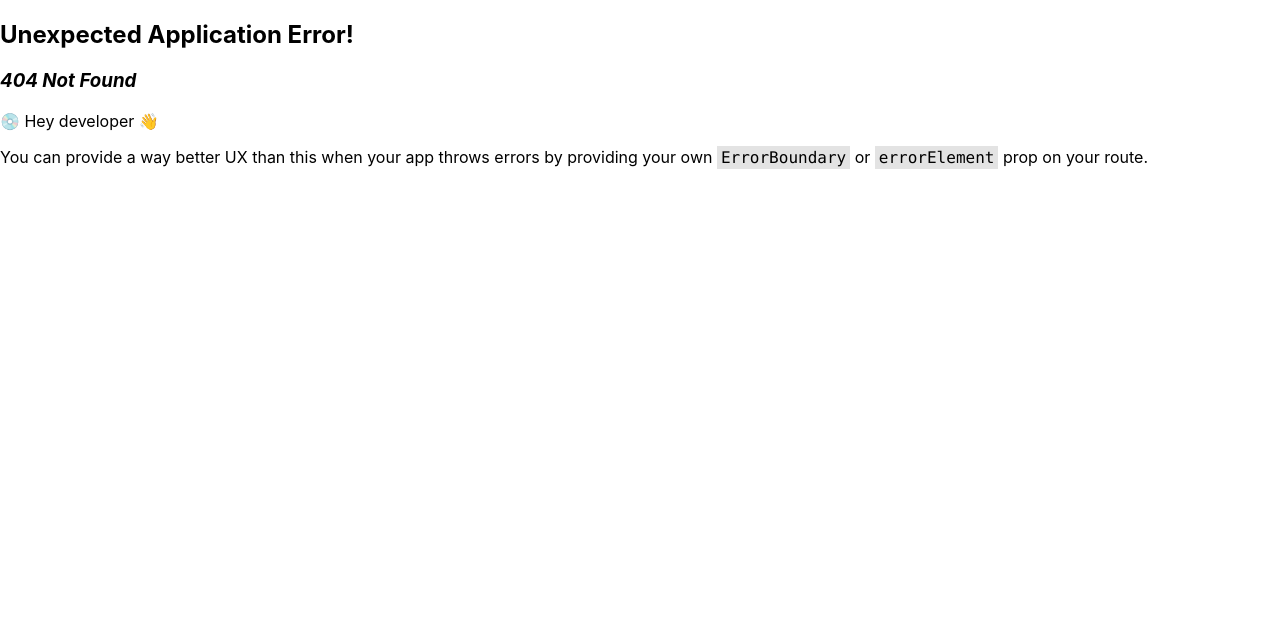
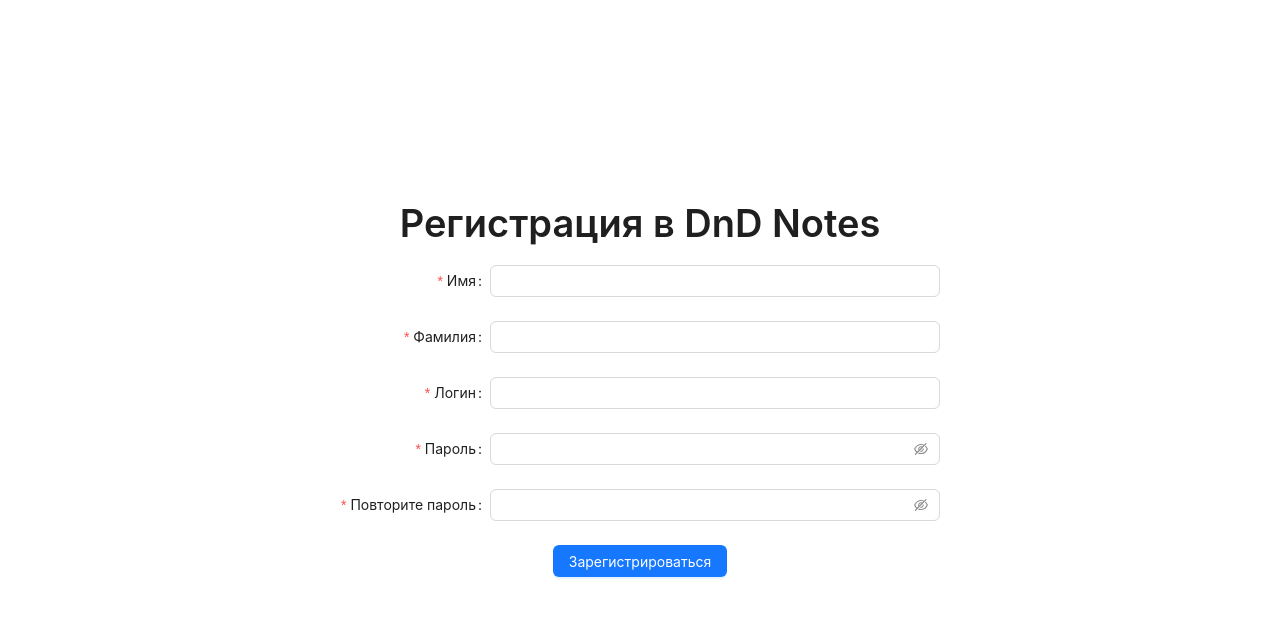
Before and after one commit to SugawaraKoushi/dnd-notes-client-app, a React (Create React App) app: page /register in a window 1280 px wide. Before the commit this address had no page. Shown: the top 618 px of the page. Built offline with nearby package versions, Linux system fonts and the light colour scheme.

Commit message:
Add server login validation

```diff
--- a/src/components/auth/Login.jsx
+++ b/src/components/auth/Login.jsx
@@ -72,7 +72,6 @@ const Login = () => {
                         <Link to="">Забыл пароль</Link>
                     </Flex>
                 </Form.Item>
-
                 <Form.Item>
                     <Button block type="primary" htmlType="submit">
                         Войти
--- a/src/components/auth/Registration.jsx
+++ b/src/components/auth/Registration.jsx
@@ -0,0 +1,142 @@
+import { Button, Form, Input, Typography } from "antd";
+import axios from "axios";
+
+const Registration = () => {
+    const { Title } = Typography;
+
+    const onFinish = () => {};
+
+    const validateLogin = async (username) => {
+        if (username.length < 3) {
+            return Promise.reject(
+                new Error("Логин должен содержать более 2-х символов!")
+            );
+        }
+
+        const url = "http://localhost:8080/api/users/is-exist?";
+        const params = {
+            username: username,
+        };
+
+        try {
+            const response = await axios.get(url, { params });
+            if (response.data) {
+                return Promise.reject(
+                    new Error("Пользователь с таким логином уже существует!")
+                );
+            }
+            return Promise.resolve();
+        } catch (e) {
+            return Promise.reject(new Error(e.message));
+        }
+    };
+
+    return (
+        <div
+            style={{
+                maxWidth: 600,
+                margin: "200px auto",
+                textAlign: "center",
+                alignItems: "center",
+            }}
+        >
+            <Title level={1}>Регистрация в DnD Notes</Title>
+            <Form
+                layout="horizontal"
+                name="register"
+                scrollToFirstError
+                labelCol={{ span: 6 }}
+            >
+                <Form.Item
+                    name="firstName"
+                    label="Имя:"
+                    rules={[
+                        {
+                            required: true,
+                            message: "Введите Ваше имя!",
+                        },
+                    ]}
+                >
+                    <Input />
+                </Form.Item>
+                <Form.Item
+                    name="lastName"
+                    label="Фамилия:"
+                    rules={[
+                        {
+                            required: true,
+                            message: "Введите Вашу фамилию!",
+                        },
+                    ]}
+                >
+                    <Input />
+                </Form.Item>
+
+                <Form.Item
+                    name="username"
+                    label="Логин:"
+                    hasFeedback
+                    rules={[
+                        {
+                            required: true,
+                            message: "Введите Ваш логин!",
+                        },
+                        {
+                            validator: async (_, value) =>
+                                await validateLogin(value),
+                        },
+                    ]}
+                >
+                    <Input />
+                </Form.Item>
+                <Form.Item
+                    name="password"
+                    label="Пароль:"
+                    rules={[
+                        {
+                            required: true,
+                            message: "Введите Ваш пароль!",
+                        },
+                    ]}
+                    hasFeedback
+                >
+                    <Input.Password />
+                </Form.Item>
+                <Form.Item
+                    name="confirm"
+                    label="Повторите пароль:"
+                    dependencies={["password"]}
+                    hasFeedback
+                    rules={[
+                        {
+                            required: true,
+                            message: "Повторите Ваш пароль!",
+                        },
+                        ({ getFieldValue }) => ({
+                            validator(_, value) {
+                                if (
+                                    !value ||
+                                    getFieldValue("password") === value
+                                ) {
+                                    return Promise.resolve();
+                                }
+                                return Promise.reject(
+                                    new Error("Пароли не совпадают!")
+                                );
+                            },
+                        }),
+                    ]}
+                >
+                    <Input.Password />
+                </Form.Item>
+                <Form.Item style={{ margin: "auto !important" }}>
+                    <Button type="primary" htmlType="submit">
+                        Зарегистрироваться
+                    </Button>
+                </Form.Item>
+            </Form>
+        </div>
+    );
+};
+
+export default Registration;
--- a/src/index.jsx
+++ b/src/index.jsx
@@ -9,6 +9,7 @@ import CampaignList, {
 import CharacterList from "./components/characters/CharacterList";
 import Login from "./components/auth/Login";
 import axios from "axios";
+import Registration from "./components/auth/Registration";
 
 const root = ReactDOM.createRoot(document.getElementById("root"));
 
@@ -32,6 +33,10 @@ const router = createBrowserRouter([
         path: "/login",
         element: <Login />,
     },
+    {
+        path: "/register",
+        element: <Registration />,
+    },
 ]);
 
 axios.defaults.baseURL = "http://localhost:8080";
```
